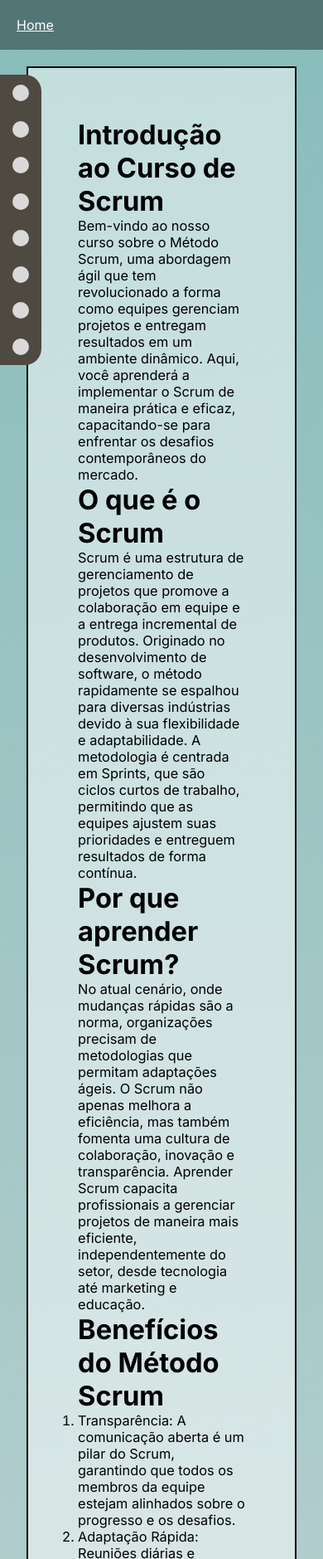
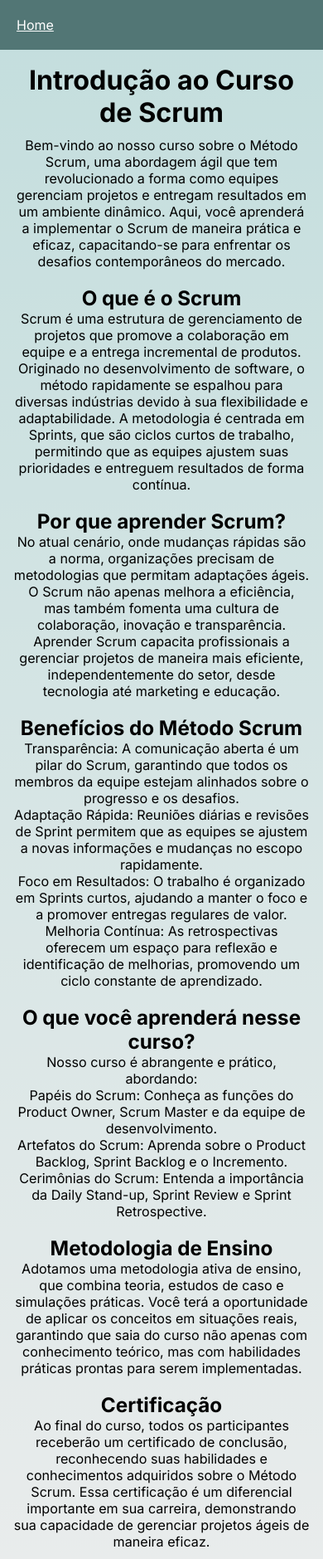
Before and after one commit to Capydev-jac/Capydev, a plain HTML site: page src/conteudo.html in a window 390 px wide. Shown: the top 1879 px of the page at 83% size. Drawn offline with Linux system fonts and the light colour scheme.

Commit message:
Add files via upload

```diff
--- a/src/conteudo.html
+++ b/src/conteudo.html
@@ -22,16 +22,23 @@
         <a href="" class="circulo"></a> <!--Incerir link-->
     </div>
     <div class="quadrado">
+        <div class="bloco-conteudo">
             <h1>Introdução ao Curso de Scrum</h1>
             <p>Bem-vindo ao nosso curso sobre o Método Scrum, uma abordagem ágil que tem revolucionado a forma como equipes gerenciam projetos e entregam resultados em um ambiente dinâmico. Aqui, você aprenderá a implementar o Scrum de maneira prática e eficaz, capacitando-se para enfrentar os desafios contemporâneos do mercado.
             </p>
-        <h1>O que é o Scrum</h1>
+        </div>
+        <div class="bloco-conteudo">
+            <h2>O que é o Scrum</h2>
             <p>Scrum é uma estrutura de gerenciamento de projetos que promove a colaboração em equipe e a entrega incremental de produtos. Originado no desenvolvimento de software, o método rapidamente se espalhou para diversas indústrias devido à sua flexibilidade e adaptabilidade. A metodologia é centrada em Sprints, que são ciclos curtos de trabalho, permitindo que as equipes ajustem suas prioridades e entreguem resultados de forma contínua.
             </p>
-        <h1>Por que aprender Scrum?</h1>
+        </div>
+        <div class="bloco-conteudo">
+            <h2>Por que aprender Scrum?</h2>
             <p>No atual cenário, onde mudanças rápidas são a norma, organizações precisam de metodologias que permitam adaptações ágeis. O Scrum não apenas melhora a eficiência, mas também fomenta uma cultura de colaboração, inovação e transparência. Aprender Scrum capacita profissionais a gerenciar projetos de maneira mais eficiente, independentemente do setor, desde tecnologia até marketing e educação.
             </p>
-        <h1>Benefícios do Método Scrum</h1>
+        </div>
+        <div class="bloco-conteudo">
+            <h2>Benefícios do Método Scrum</h2>
             <ol>
                 <li>Transparência: A comunicação aberta é um pilar do Scrum, garantindo que todos os membros da equipe estejam alinhados sobre o progresso e os desafios.
                 </li>
@@ -41,7 +48,9 @@
                 </li>
                 <li>Melhoria Contínua: As retrospectivas oferecem um espaço para reflexão e identificação de melhorias, promovendo um ciclo constante de aprendizado.</li>
             </ol>
-        <h1>O que você aprenderá nesse curso?</h1>
+        </div>
+        <div class="bloco-conteudo">
+            <h2>O que você aprenderá nesse curso?</h2>
             <p>Nosso curso é abrangente e prático, abordando:</p>
             <ul>
                 <li>Papéis do Scrum: Conheça as funções do Product Owner, Scrum Master e da equipe de desenvolvimento.
@@ -50,12 +59,19 @@
                 </li>
                 <li>Cerimônias do Scrum: Entenda a importância da Daily Stand-up, Sprint Review e Sprint Retrospective.</li>
             </ul>
-        <h1>Metodologia de Ensino</h1>
+        </div>
+        <div class="bloco-conteudo">
+            <h2>Metodologia de Ensino</h2>
             <p>Adotamos uma metodologia ativa de ensino, que combina teoria, estudos de caso e simulações práticas. Você terá a oportunidade de aplicar os conceitos em situações reais, garantindo que saia do curso não apenas com conhecimento teórico, mas com habilidades práticas prontas para serem implementadas.</p>
-        <h1>Certificação</h1>
+        </div>
+        <div class="bloco-conteudo">
+            <h2>Certificação</h2>
             <p>Ao final do curso, todos os participantes receberão um certificado de conclusão, reconhecendo suas habilidades e conhecimentos adquiridos sobre o Método Scrum. Essa certificação é um diferencial importante em sua carreira, demonstrando sua capacidade de gerenciar projetos ágeis de maneira eficaz.</p>
-        <h1>Conclusão</h1>
+        </div>
+        <div class="bloco-conteudo">
+            <h2>Conclusão</h2>
             <p>Ao finalizar este curso, você estará pronto para implementar o método Scrum em sua equipe ou organização, melhorando a produtividade e a colaboração. Se você está preparado para transformar a forma como trabalha, junte-se a nós e inicie sua jornada no mundo do Scrum. Descubra como essa abordagem ágil pode fazer a diferença em seus projetos e na sua carreira!</p>
+        </div>
     </div>
 
 </body>
--- a/src/css/style.css
+++ b/src/css/style.css
@@ -2,6 +2,11 @@
     padding: 0%;
     margin: 0%;
 }
+
+ul, ol {
+    list-style-type: none;
+}
+
 .cabecalho {
     background-color: #527675;
     display: flex;
@@ -34,17 +39,16 @@ body {
 .quadrado {
     background-color: rgba(255, 255, 255, 0.5); /* Cor de fundo */
     border: 2px solid #000;
-    padding: 60px;
-    margin: 20px auto;
-    margin-top: 20px;
-    margin-inline: clamp(30px, 14.085vw - 22.817px, 180px);
-    font-size: clamp(1rem, 0.4718rem + 2.2535vw, 2.5rem);
-    display: flex;
-    align-items: center;  /* Alinha o texto verticalmente */
-    justify-content: center; /* Alinha o texto horizontalmente */
-    flex-direction: column;
-    text-align: left;
-    font-family: "inter" ;
+    padding: clamp(16px, 4.131vw + 0.507px, 60px);
+    margin-inline: clamp(62px, 14.048vw - 22.286px, 180px);
+    margin-block: 40px;
+    font-size: clamp(16px, 0.939vw + 12.479px, 26px);
+    text-align: center;
+    font-family: "Inter";
+}
+
+h1 {
+    margin-bottom: 10px;
 }
 /*
 @media (max-width: 700px){
@@ -67,9 +71,7 @@ body {
     }
 }
 */
-ol{
-    margin: 10ox;
-}
+
 .retangulo {
     width: 50px; /* Largura do retângulo */
     height: 350px; /* Altura do retângulo */
@@ -80,11 +82,13 @@ ol{
     border-bottom-right-radius: 20px; /* Sem arredondamento na parte inferior direita */
     position: fixed;
     left: 0%;
-    margin-top: 30px;
+    top: 50%;
+    transform: translateY(-50%);
     display: grid;
     place-items: center;
-        }
-.circulo{
+}
+
+.circulo {
     width:20px;
     height:20px;
     background-color:#d9d9d9;
@@ -92,4 +96,19 @@ ol{
     border-top-right-radius: 20px;
     border-bottom-left-radius: 20px;
     border-bottom-right-radius: 20px;
+}
+
+.bloco-conteudo {
+    margin-bottom: 20px;
+}
+
+@media only screen and (max-width: 600px) {
+    .retangulo {
+        display: none;
     }
+    .quadrado {
+        margin-inline: 0;
+        margin-block: 0;
+        border: none;
+    }
+}
```
Lines whose indentation alone changed are shown as unchanged.
